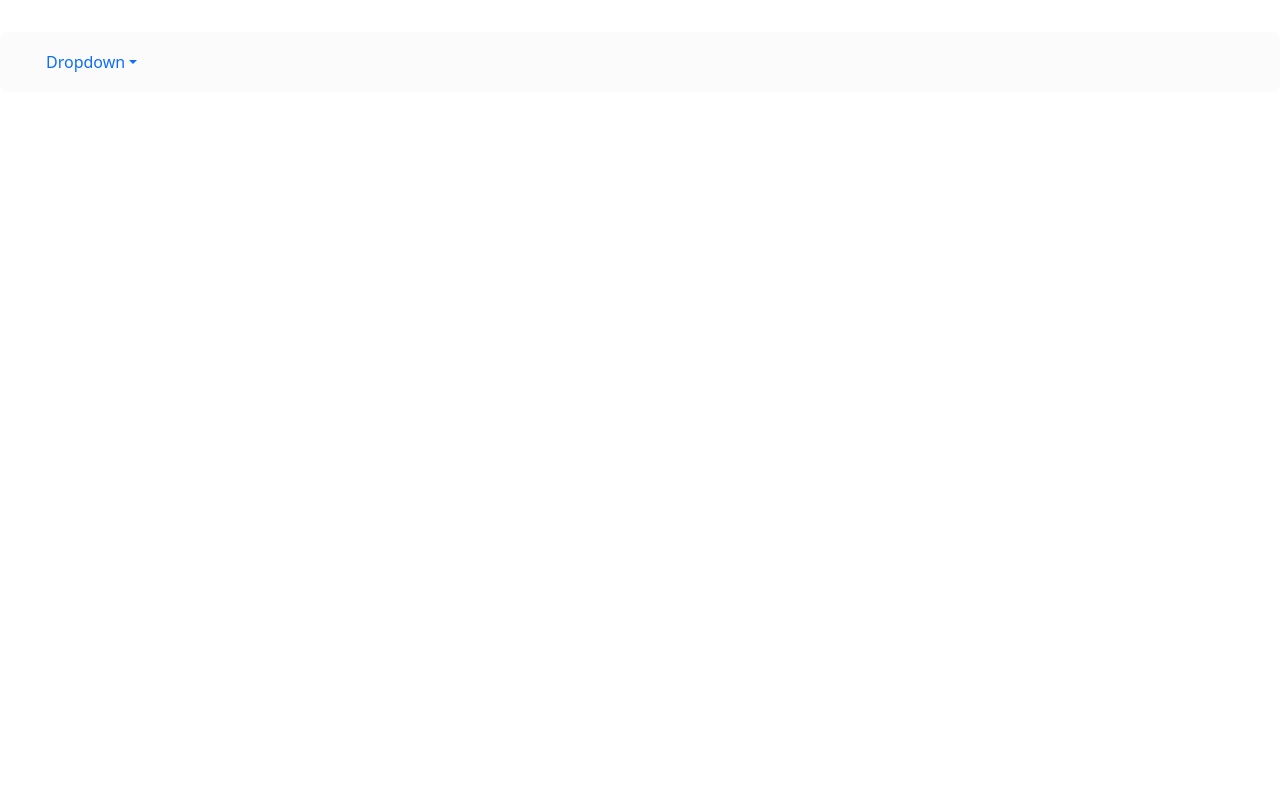
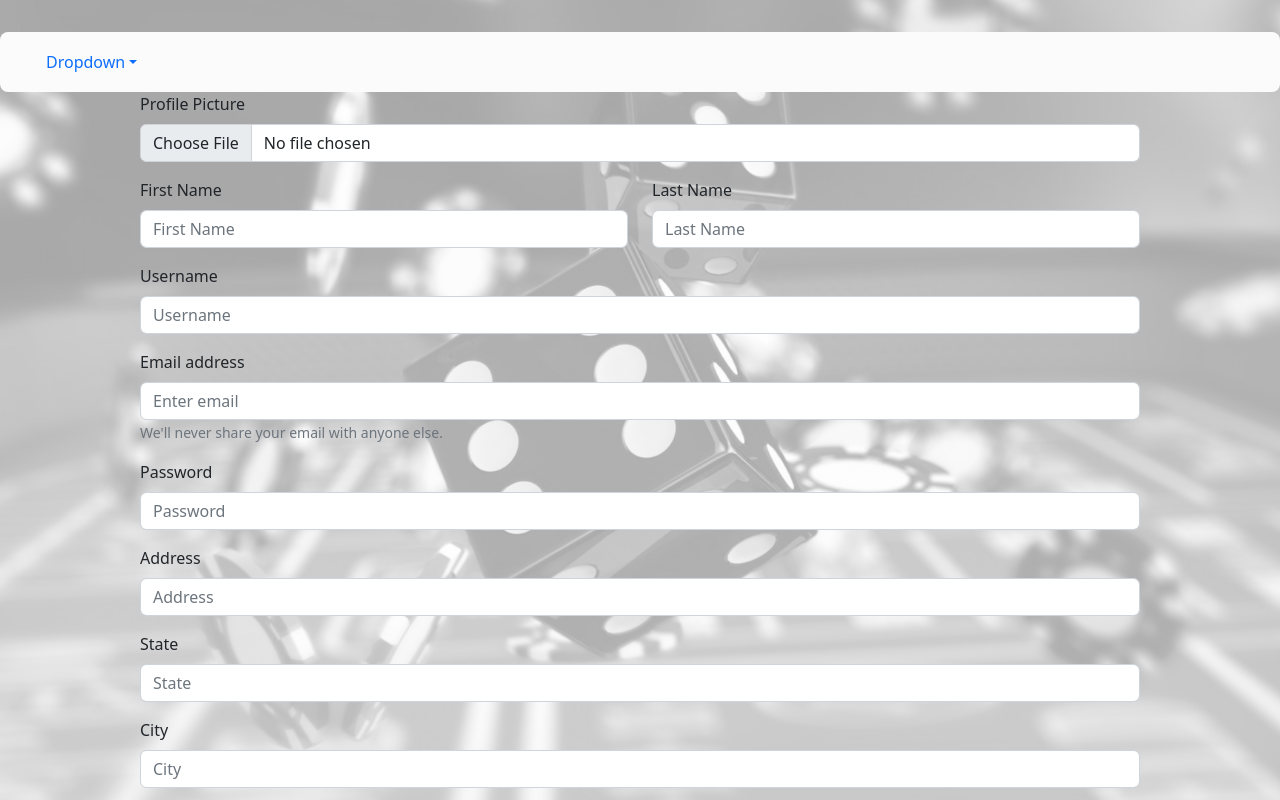
Before and after one commit to AllRightBet/AllRightBetClient, a React (Create React App) app: page /signUp in a window 1280 px wide. Before the commit this address had no page. Shown: the top 800 px of the page. Built offline with nearby package versions, Linux system fonts and the light colour scheme.

Commit message:
redirects from model creation forms

```diff
--- a/src/App.js
+++ b/src/App.js
@@ -14,8 +14,10 @@
 import GetFightCard from "./components/Users/Display/GetFightCard/GetFightCard";
 import Navbar from "./components/Global/Navbar/Navbar";
 
+
+
 const App = () => {
-  const [user, setUser] = useState("SignedIn");
+  const [user, setUser] = useState(null);
 
   const notLoggedIn = (
     <Routes>
--- a/src/components/Admin/Forms/Admin_CreateFightCard.js
+++ b/src/components/Admin/Forms/Admin_CreateFightCard.js
@@ -5,11 +5,12 @@
 import { Container, Row, Col } from "react-bootstrap";
 
 import { createFightCard } from "../../../api/createFightCard";
-
-
+import { useNavigate } from "react-router-dom";
 
 
 const Admin_CreateFightCard = () => {
+
+    const navigate = useNavigate();
 
     const [opponent_1, setOpponent_1] = useState("");
     const [opponent_2, setOpponent_2] = useState("");
@@ -34,6 +35,7 @@
         };
 
         createCard();
+        navigate('/admin');
     };
 
 
--- a/src/components/Users/Display/Home/Home.js
+++ b/src/components/Users/Display/Home/Home.js
@@ -7,11 +7,6 @@
 const Home = () => {
   return (
     <Container className="container">
-      {/* <img
-        src={process.env.PUBLIC_URL + "/img/casino-pc.jpg"}
-        alt="dice and chips falling"
-        className="home__background"
-      /> */}
       <Row>
         <Col className="link__column">
           <LinkContainer to="/" className="link__container">
--- a/src/components/Users/Forms/SignUpForm.js
+++ b/src/components/Users/Forms/SignUpForm.js
@@ -5,8 +5,11 @@
 import { Container, Row, Col } from "react-bootstrap";
 import { signUp } from "../../../api/auth";
 import InputGroup from 'react-bootstrap/InputGroup';
+import { useNavigate } from "react-router-dom";
 
 const SignUpForm = ({ isAdmin }) => {
+  const navigate = useNavigate();
+
   const [firstName, setFirstName] = useState("");
   const [lastName, setLastName] = useState("");
   const [userName, setUserName] = useState("");
@@ -22,7 +25,7 @@
   const [auth_provider, setAuth_provider] = useState("null");
   const [wallet_amount, setWallet_amount] = useState(0);
   const [payment_method, setPayment_method] = useState("");
-  const [admin, setAdmin] = useState(false);
+  const [admin, setAdmin] = useState(true);
 
   const onSignUp = (event) => {
     event.preventDefault();
@@ -52,6 +55,13 @@
     };
 
     createUser();
+    if (isAdmin) {
+      navigate("/admin")
+    }
+    else{
+      navigate("/")
+
+    }
   };
 
   return (
@@ -253,7 +263,6 @@
               </Col>
             </Row>
 
-
           </> : null}
 
 
```
Also changed, not shown: src/components/Global/Login/Login.js (added, +9 -0 lines).
